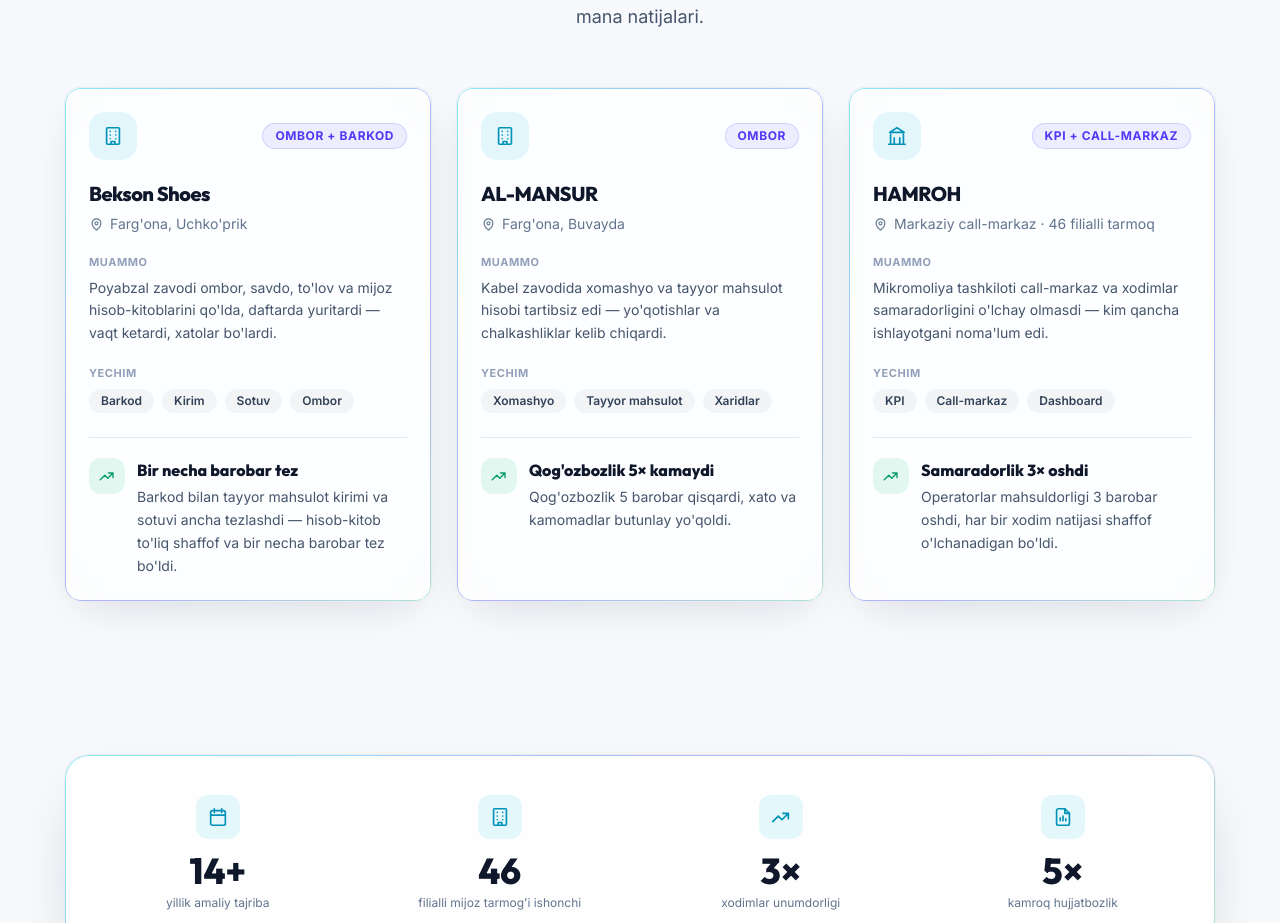
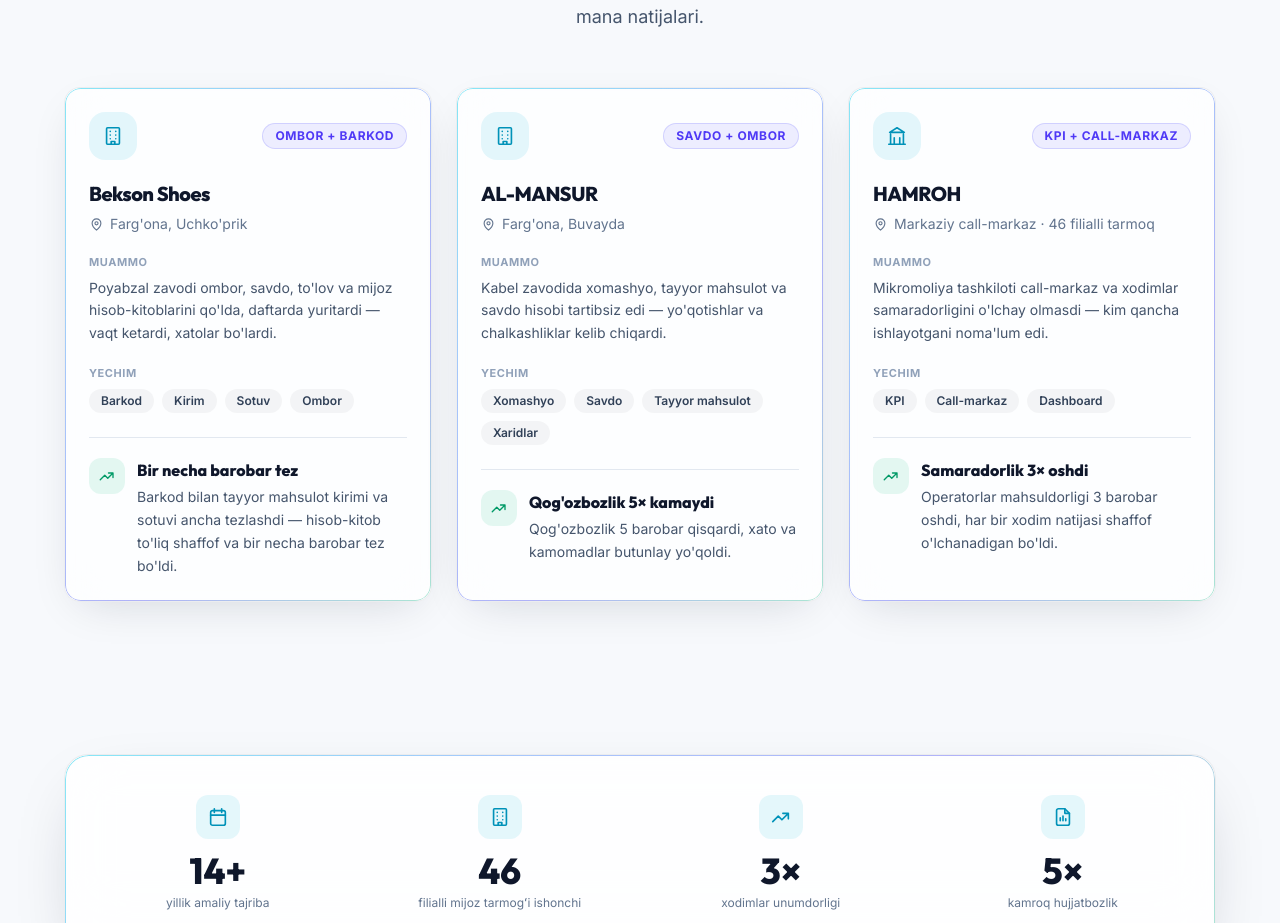
Before and after one commit to muqimjon/ovoza, an Angular app: page / in a window 1280 px wide. Shown: the part 5670-6593 px from the top of the page. Built offline with nearby package versions, Linux system fonts and the light colour scheme.

Commit message:
label al-mansur case as sales plus inventory

```diff
--- a/src/app/pages/home/sections/cases/cases.ts
+++ b/src/app/pages/home/sections/cases/cases.ts
@@ -42,11 +42,11 @@
       },
       {
         icon: 'building',
-        tag: 'Ombor',
+        tag: 'Savdo + Ombor',
         company: 'AL-MANSUR',
         location: "Farg'ona, Buvayda",
-        challenge: "Kabel zavodida xomashyo va tayyor mahsulot hisobi tartibsiz edi — yo'qotishlar va chalkashliklar kelib chiqardi.",
-        solution: ['Xomashyo', 'Tayyor mahsulot', 'Xaridlar'],
+        challenge: "Kabel zavodida xomashyo, tayyor mahsulot va savdo hisobi tartibsiz edi — yo'qotishlar va chalkashliklar kelib chiqardi.",
+        solution: ['Xomashyo', 'Savdo', 'Tayyor mahsulot', 'Xaridlar'],
         metric: "Qog'ozbozlik 5× kamaydi",
         result: "Qog'ozbozlik 5 barobar qisqardi, xato va kamomadlar butunlay yo'qoldi.",
       },
@@ -82,11 +82,11 @@
       },
       {
         icon: 'building',
-        tag: 'Склад',
+        tag: 'Продажи + Склад',
         company: 'AL-MANSUR',
         location: 'Фергана, Бувайда',
-        challenge: 'На кабельном заводе учёт сырья и готовой продукции был запутанным — возникали потери и недостачи.',
-        solution: ['Сырьё', 'Готовая продукция', 'Закупки'],
+        challenge: 'На кабельном заводе учёт сырья, готовой продукции и продаж был запутанным — возникали потери и недостачи.',
+        solution: ['Сырьё', 'Продажи', 'Готовая продукция', 'Закупки'],
         metric: 'Бумажной работы в 5× меньше',
         result: 'Бумажной работы стало в 5 раз меньше, ошибки и недостачи полностью исчезли.',
       },
@@ -122,11 +122,11 @@
       },
       {
         icon: 'building',
-        tag: 'Inventory',
+        tag: 'Sales + Inventory',
         company: 'AL-MANSUR',
         location: 'Fergana, Buvayda',
-        challenge: 'The cable factory had messy raw-material and finished-goods accounting that led to losses and confusion.',
-        solution: ['Raw materials', 'Finished goods', 'Purchases'],
+        challenge: 'The cable factory had messy raw-material, finished-goods and sales accounting that led to losses and confusion.',
+        solution: ['Raw materials', 'Sales', 'Finished goods', 'Purchases'],
         metric: 'Paperwork cut 5×',
         result: 'Paperwork was cut by 5×, and errors and shrinkage were eliminated completely.',
       },
```
